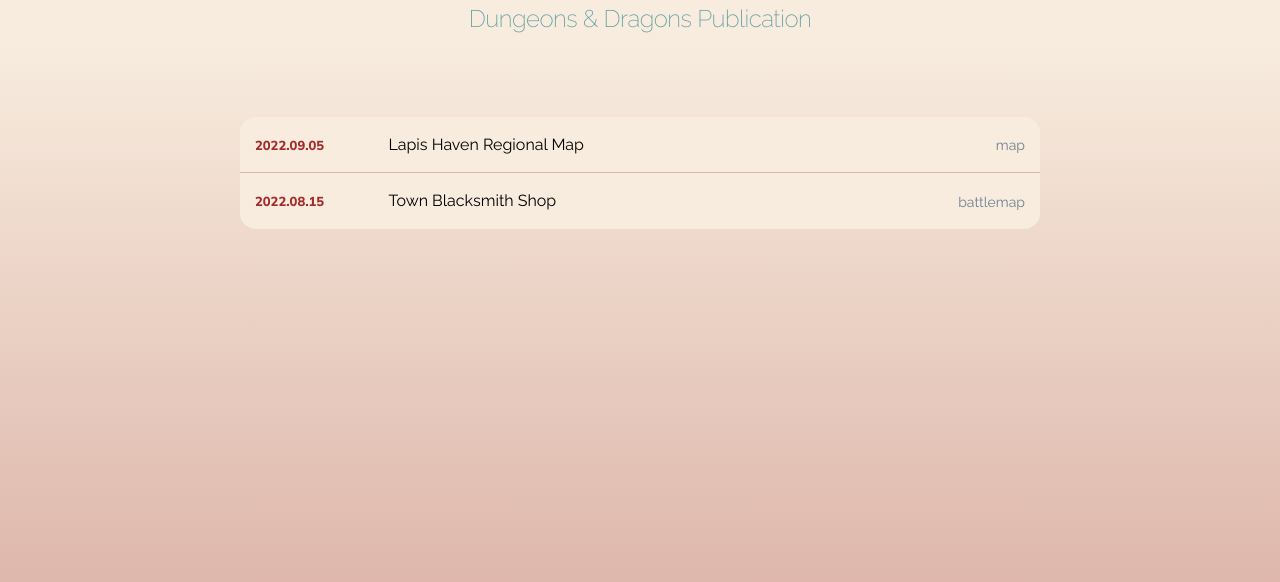
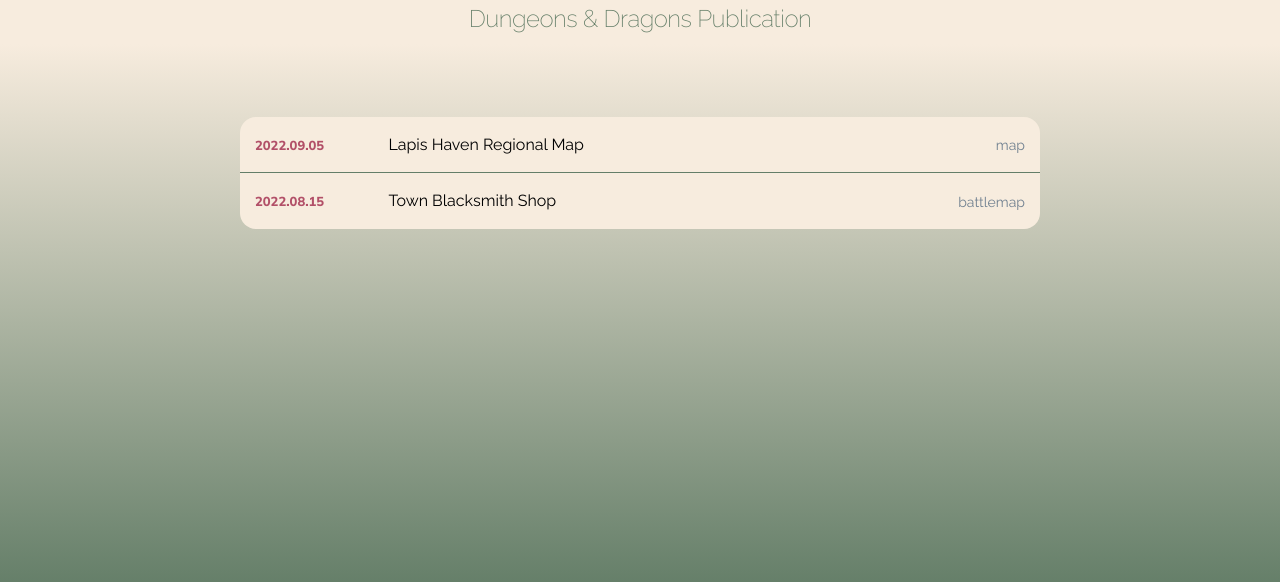
Before and after one commit to stone-dwarf/stone-dwarf.github.io, a website with bundled scripts: page index.html in a window 1280 px wide. Shown: the part 212-794 px from the top of the page. Built offline with nearby package versions, Linux system fonts and the light colour scheme.

Commit message:
adjust colors

```diff
--- a/css/core.css
+++ b/css/core.css
@@ -1,12 +1,15 @@
 :root {
+  --accent-blue: cadetblue;
+  --accent-gray: SlateGray;
+  --accent-green: #647E68;
+  --accent-pink: #DEB6AB;
+  --accent-red: #B25068;
   --lite-color: #F7ECDE;
-  --dark-color: #DEB6AB;
-  --accent-blue: cadetblue;
 }
 
 html {
   background-attachment: fixed;
-  background-image: linear-gradient(var(--lite-color) 32%, var(--dark-color));
+  background-image: linear-gradient(var(--lite-color) 32%, var(--accent-green));
   background-repeat: no-repeat;
   height: 100%;
 }
--- a/index.css
+++ b/index.css
@@ -5,7 +5,7 @@
 }
 
 #subtitle {
-  color: var(--accent-blue);
+  color: var(--accent-green);
 }
 
 /*** FEED ***/
@@ -21,11 +21,11 @@
 }
 
 .entry+.entry {
-  border-top: 1px solid var(--dark-color);
+  border-top: 1px solid var(--accent-green);
 }
 
 .entry-date {
-  color: Brown;
+  color: var(--accent-red);
   font-weight: 800;
   font-size: 1.3rem;
   font-family: Mulish,Raleway;
@@ -44,11 +44,11 @@
 }
 
 .entry-title a:hover {
-  color: var(--accent-blue);
+  color: var(--accent-green);
 }
 
 .entry-filter {
-  color: SlateGray;
+  color: var(--accent-gray);
   font-size: 1.4rem;
   padding-top: 2px;
 }
```
